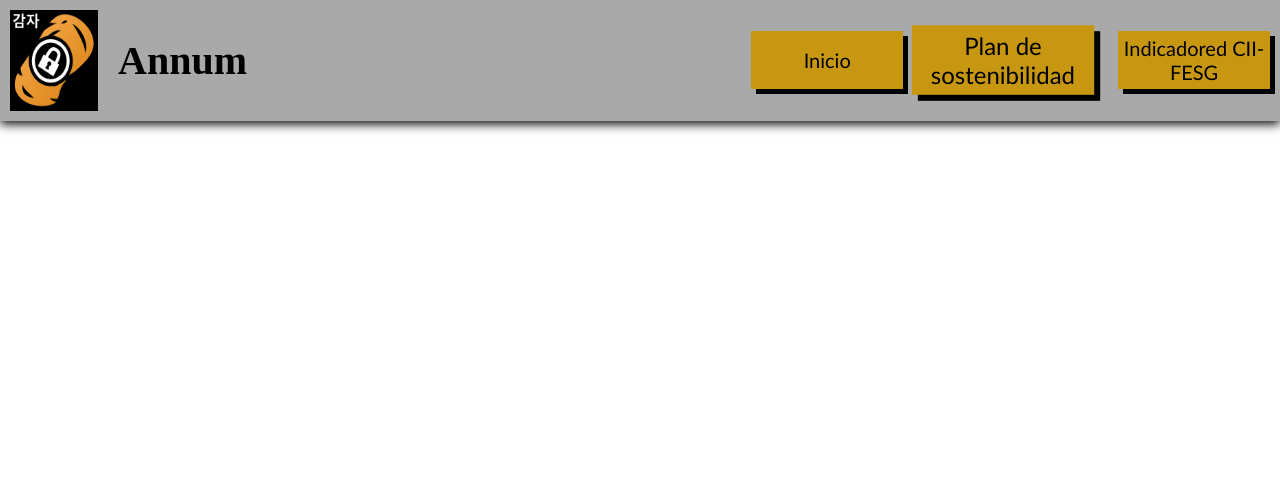
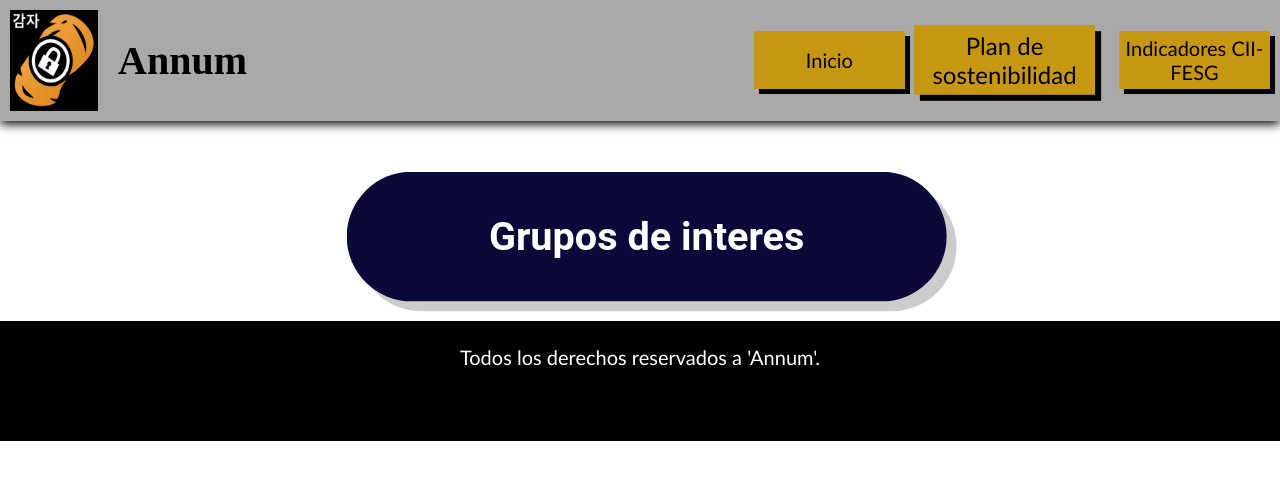
Before and after one commit to 1DAM-ManuelArc296/PaginaSistemas, a plain HTML site: page plan.html in a window 1280 px wide. Drawn offline with Linux system fonts and the light colour scheme.

Commit message:
core dumped

```diff
--- a/css/styles.css
+++ b/css/styles.css
@@ -136,7 +136,7 @@ html, body{
     min-height: 100px;
     color: white;
     /*animation: shadowPulse 4s ease-in-out infinite;*/
-    background: black;
+    background: rgb(10, 9, 58);
     border-radius: 100px;
     -webkit-border-radius: 100px;
     -moz-border-radius: 100px;
@@ -204,3 +204,16 @@ html, body{
   opacity: 0.96;
   box-shadow: 0 0 30px rgba(255, 255, 255, 0.5);
 }
+
+#contenedor_footer{
+    width: 100%;
+    text-align: center;
+    height: 15%;
+    background-color: black;
+}
+
+#contenedor_footer>p{
+    margin-top: auto;
+    margin-bottom: auto;
+    color: white;
+}
--- a/js/defines.js
+++ b/js/defines.js
@@ -4,7 +4,7 @@ var sloganEmpresa = "Es mejor cuando las hortalizas son las de toda la vida.";
 var enlacesNavbar = {
     "Inicio" : "index.html",
     "Plan de sostenibilidad" : "plan.html",
-    "Indicadored CII-FESG" : "indicadores.html"
+    "Indicadores CII-FESG" : "indicadores.html"
 };
 var smalliconpath = "img/potato_notext.png";
 var bigiconpath = "img/potato_text.png";
--- a/js/generar_nav.js
+++ b/js/generar_nav.js
@@ -64,5 +64,19 @@ function ponDatos(){
 
 }
 
+function generarFooter(){
+    const footie = document.getElementById("contenedor_footer");
+    if (footie === null){
+        return;
+    }
+    let br1 = document.createElement('br');
+    let pps = document.createElement('p');
+    pps.textContent = "Todos los derechos reservados a '" + nombreEmpresa + "'."
+
+    footie.appendChild(br1);
+    footie.appendChild(pps);
+}
+
 generarNav();
 ponDatos();
+generarFooter();
--- a/plan.html
+++ b/plan.html
@@ -4,13 +4,20 @@
     <meta charset="UTF-8">
     <meta name="viewport" content="width=device-width, initial-scale=1.0">
     <link rel="stylesheet" href="css/styles.css" />
-    <title>Document</title>
+    <title>Annum - Plan de sostenibilidad</title>
     <link rel="icon" type="image/png" href="img/potato_notext.png">
 </head>
 <body id="plan">
     <header id="contenedor_navbar">
     </header>
 
+    <div class="cajitaGuapa" style="width: 45%; margin-left: auto; margin-right: auto; padding: 15px;">
+        <h1 style="text-align: center; font-size: 40px; font-family: 'Roboto', 'Arial Narrow Bold', sans-serif;">Grupos de interes</h1>
+    </div>
+
+    <footer id="contenedor_footer">
+    </footer>
+
     <script src="js/defines.js"></script>
     <script src="js/generar_nav.js"></script>
 </body>
```
Also changed, not shown: index.html (+4 -4 lines), indicadores.html (+5 -1 lines).
